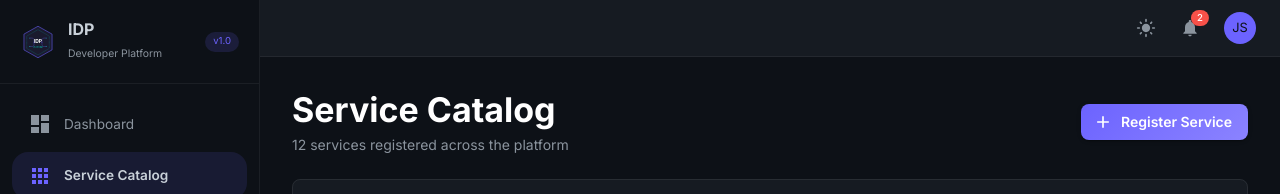
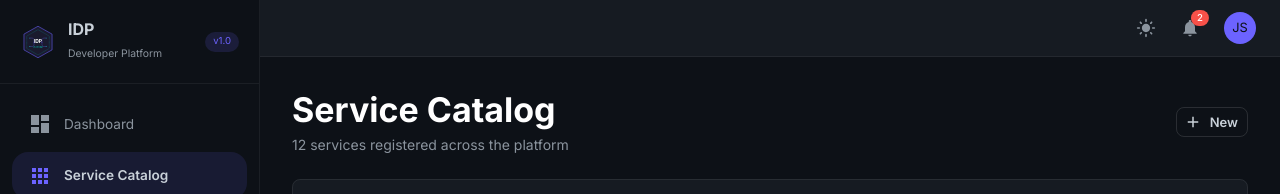
Before and after one commit to JasonTM17/Internal-_Developer_Platform_DevOps, a React (Vite) app in the folder apps/portal/: page /catalog in a window 1280 px wide. Shown: the top 194 px of the page. Built offline with nearby package versions, Linux system fonts and the light colour scheme; no server answers.

Commit message:
refactor(portal): tone down register button to match platform conventions

```diff
--- a/apps/portal/src/plugins/catalog/CatalogPage.tsx
+++ b/apps/portal/src/plugins/catalog/CatalogPage.tsx
@@ -100,12 +100,13 @@ export const CatalogPage: React.FC = () => {
           </Typography>
         </Box>
         <Button
-          variant="contained"
+          variant="outlined"
+          size="small"
           startIcon={<AddIcon />}
           onClick={() => setShowRegisterForm(true)}
-          sx={{ background: 'linear-gradient(135deg, #6C63FF, #8B83FF)', '&:hover': { background: 'linear-gradient(135deg, #4B44B2, #6C63FF)' } }}
+          sx={{ borderColor: 'rgba(255,255,255,0.12)', color: '#c9d1d9', '&:hover': { borderColor: 'rgba(255,255,255,0.24)', bgcolor: 'rgba(255,255,255,0.04)' } }}
         >
-          Register Service
+          New
         </Button>
       </Box>
 
```
